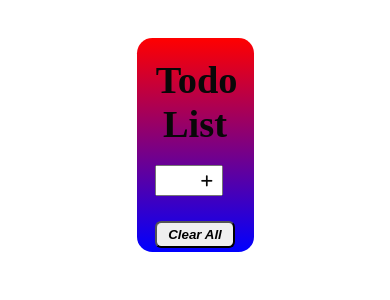
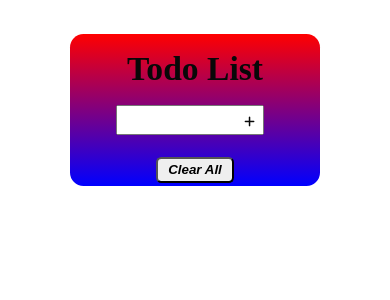
Before and after one commit to Vilensaurabh7/Todo-ListReact, a React (Create React App) app: page / in a window 390 px wide. Shown: the top 300 px of the page. Built offline with nearby package versions, Linux system fonts and the light colour scheme.

Commit message:
Update style.css

```diff
--- a/src/style.css
+++ b/src/style.css
@@ -113,6 +113,69 @@ input{
    height: 4%;
     padding: .3rem;
 }
+
+@media (max-width:1250px){
+    html{
+      font-size: 55.5%;
+      color: rgb(89, 0, 255);
+    }
+    input{
+        width: 55%;
+        padding: .8rem;
+    }
+    h2{
+        width: 66%;
+        margin-left: .5rem;
+        padding: 1rem;
+    }
+    .repeat{
+        margin-left: 18.5%;
+    }
+    .container{
+        text-align: center;
+        /* margin: 1.5rem; */
+        border-radius: 2rem;
+        margin-left: 25%;
+        margin-right: 25%;
+        margin-top: 5rem;
+        margin-bottom: 3rem;
+        padding: .5rem;
+       background:linear-gradient(red, blue) ;
+    }
+
+}
+
+@media (max-width:1100px){
+    html{
+      font-size: 55.5%;
+      color: rgb(12, 228, 102);
+    }
+    input{
+        width: 55%;
+        padding: .8rem;
+    }
+    h2{
+        width: 65%;
+        margin-left: .5rem;
+        padding: 1rem;
+    }
+    .repeat{
+        margin-left: 17.5%;
+    }
+    .container{
+        text-align: center;
+        /* margin: 1.5rem; */
+        border-radius: 2rem;
+        margin-left: 25%;
+        margin-right: 25%;
+        margin-top: 5rem;
+        margin-bottom: 3rem;
+        padding: .5rem;
+       background:linear-gradient(red, blue) ;
+    }
+
+}
+
 @media (max-width:998px){
     html{
       font-size: 55.5%;
@@ -123,24 +186,150 @@ input{
         padding: .8rem;
     }
     h2{
-        width: 60%;
+        width: 65%;
         margin-left: .5rem;
+        padding: 1rem;
+    }
+    .repeat{
+        margin-left: 16.5%;
+    }
+    .container{
+        text-align: center;
+        /* margin: 1.5rem; */
+        border-radius: 2rem;
+        margin-left: 25%;
+        margin-right: 25%;
+        margin-top: 5rem;
+        margin-bottom: 3rem;
+        padding: .5rem;
+       background:linear-gradient(red, blue) ;
     }
 
 }
-@media (max-width:778px){
+@media (max-width:868px){
     html{
-      font-size: 48%;
-      color: rgb(8, 8, 8);
+      font-size: 53.5%;
+      color: rgb(250, 193, 5);
     }
     input{
         width: 55%;
+
+    }
+    h2{
+        width: 64.2%;
+        padding: .9rem;
+    }
+    .repeat{
+        margin-left: 16.2%;
+    }
+    .container{
+        text-align: center;
+        /* margin: 1.5rem; */
+        border-radius: 2rem;
+        margin-left: 25%;
+        margin-right: 25%;
+        margin-top: 5rem;
+        margin-bottom: 3rem;
+        padding: .5rem;
+       background:linear-gradient(red, blue) ;
+    }
+}
+@media (max-width:778px){
+    html{
+      font-size: 52%;
+      color: rgb(118, 224, 31);
+    }
+    input{
+        width: 58%;
         padding: .8rem;
     }
     h2{
-        width: 60%;
-        padding: 1rem;
-        /* margin-right: 2px; */
-        /* margin-left: 2px; */
+        width: 66%;
+        padding: .9rem;
+    }
+    .repeat{
+        margin-left: 14.5%;
+    }
+    .container{
+        text-align: center;
+        border-radius: 2rem;
+        margin-left: 22%;
+        margin-right: 22%;
+        margin-top: 5rem;
+        margin-bottom: 3rem;
+        padding: .5rem;
+       background:linear-gradient(red, blue) ;
     }
 }
+@media (max-width:668px){
+    html{
+        font-size: 50%;
+        color: rgb(7, 220, 248);
+      }
+      .repeat{
+        margin-left: 14.8%;
+    }
+    h2{
+        width: 66%;
+        padding: .9rem;
+    }
+    .container{
+        text-align: center;
+        /* margin: 1.5rem; */
+        border-radius: 2rem;
+        margin-left: 20%;
+        margin-right: 20%;
+        margin-top: 5rem;
+        margin-bottom: 3rem;
+        padding: .5rem;
+       background:linear-gradient(red, blue) ;
+    }
+}
+@media (max-width:568px){
+    html{
+        font-size: 44%;
+        color: rgb(212, 14, 230);
+      }
+      .repeat{
+        margin-left: 14.5%;
+    }
+    h2{
+        width: 65%;
+        padding: 1.3rem;
+    }
+    .container{
+        text-align: center;
+        /* margin: 1.5rem; */
+        border-radius: 2rem;
+        margin-left: 20%;
+        margin-right: 20%;
+        margin-top: 5rem;
+        margin-bottom: 3rem;
+        padding: .5rem;
+       background:linear-gradient(red, blue) ;
+    }
+}
+@media (max-width:500px){
+    html{
+        font-size: 42%;
+        color: rgb(8, 8, 8);
+      }
+      .repeat{
+        margin-left: 14.5%;
+    }
+    h2{
+        width: 65%;
+        padding: 1.2rem;
+    }
+    .container{
+        text-align: center;
+        /* margin: 1.5rem; */
+        border-radius: 2rem;
+        margin-left: 18%;
+        margin-right: 18%;
+        margin-top: 5rem;
+        margin-bottom: 3rem;
+        padding: .5rem;
+       background:linear-gradient(red, blue) ;
+    }
+}
```
